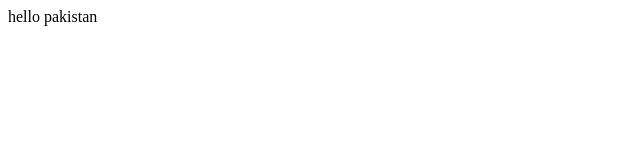
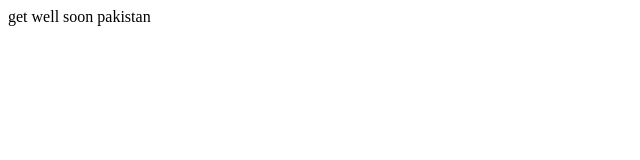
Before and after one commit to arnavghag/firstime, a plain HTML site: page index.html in a window 1280 px wide. Shown: the full height of the page, 0-640 px from the left. Drawn offline with Linux system fonts and the light colour scheme.

```diff
--- a/index.html
+++ b/index.html
@@ -1 +1 @@
-<p>hello pakistan</p>
+<p>get well soon pakistan</p>
```
